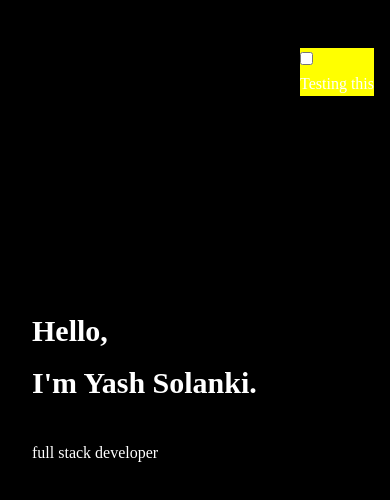
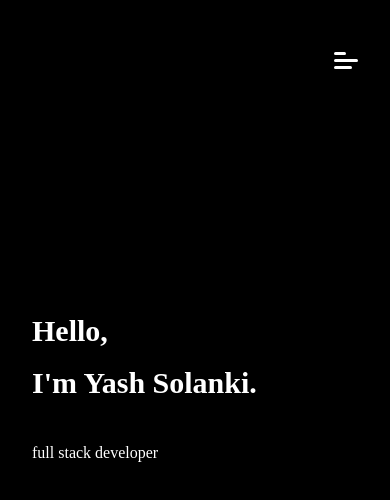
Before and after one commit to yksolanki9/portfolio-site, a Gatsby site: page / in a window 390 px wide. Built offline with nearby package versions, Linux system fonts and the light colour scheme; Gatsby itself is replaced by a stand-in of ours.

Commit message:
Add styling for menu icon

```diff
--- a/src/components/MenuIcon.tsx
+++ b/src/components/MenuIcon.tsx
@@ -8,7 +8,6 @@ export const MenuIcon = (props: any) => {
         id="menu-toggle"
         className="peer"
       />
-      <div>Testing this</div>
       <label htmlFor="menu-toggle">
         <div className="icon-container">
           <div className="w-1/2"></div>
--- a/styles.css
+++ b/styles.css
@@ -37,6 +37,30 @@ body::-webkit-scrollbar {
   background-color: #2b4162;
   background-image: linear-gradient(315deg, #2b4162 0%, #12100e 74%);
   clip-path: polygon(0 8%, 0 100%, 100% 92%, 100% 0);
+}
+
+.menu-icon > input {
+  @apply absolute h-[30px] w-[30px] opacity-0;
+}
+
+.menu-icon .icon-container {
+  @apply w-[24px] mr-4;
+}
+
+.menu-icon .icon-container div {
+  @apply h-[3px] rounded-xl bg-white mt-1 transition-all duration-200 ease-in-out;
+}
+
+.menu-icon > input:checked ~ label > .icon-container > div:nth-child(1) {
+  @apply translate-x-[2px] translate-y-[3px] rotate-45;
+}
+
+.menu-icon > input:checked ~ label > .icon-container > div:nth-child(2) {
+  @apply rotate-[135deg];
+}
+
+.menu-icon > input:checked ~ label > .icon-container > div:nth-child(3) {
+  @apply translate-x-[6px] translate-y-[-4px] rotate-45;
 }
 
 .page {
@@ -201,32 +225,4 @@ body::-webkit-scrollbar {
     height: 14px;
     width: 14px;
   }
-
-  .menu-icon {
-    background: yellow;
-  }
-
-  /* .menu-icon input {
-    @apply absolute h-[30px] w-[30px] opacity-0;
-  }
-
-  .menu-icon .icon-container {
-    @apply w-[24px] mr-4;
-  }
-
-  .menu-icon .icon-container div {
-    @apply h-[3px] rounded-xl bg-white mt-1;
-  }
-
-  .menu-icon input:checked ~ .icon-container div:nth-child(1) {
-    transform: translate(4px, 6px) rotate(45deg);
-  }
-
-  .menu-icon input:checked ~ .icon-container div:nth-child(2) {
-    transform: rotate(135deg);
-  }
-
-  .menu-icon input:checked ~ .icon-container div:nth-child(3) {
-    transform: translate(9px, -8px) rotate(45deg);
-  }  */
 }
```
